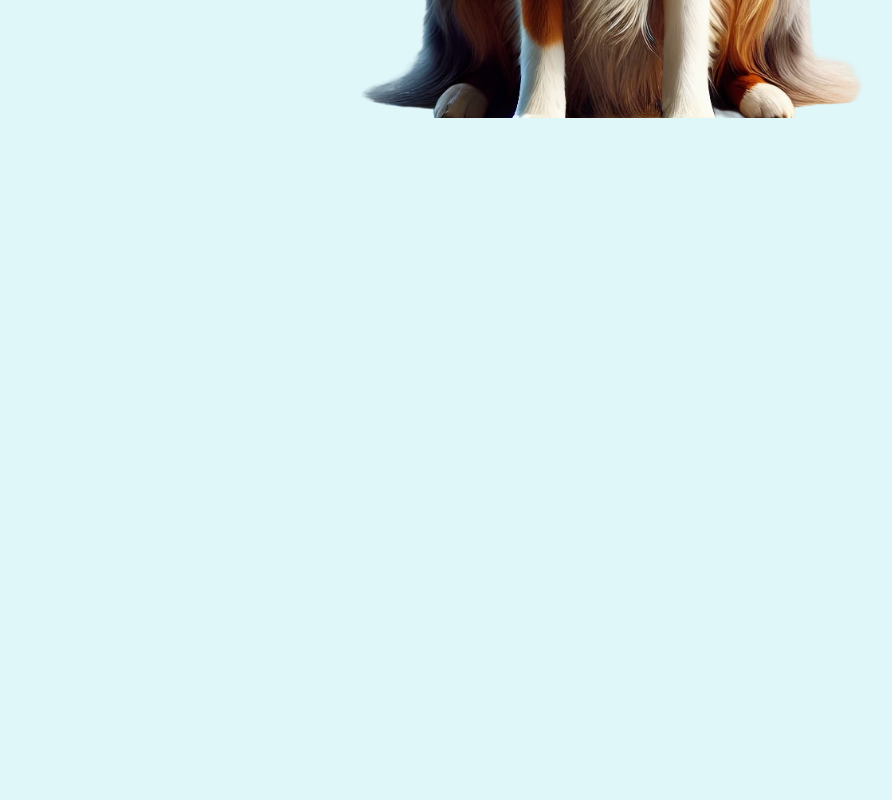
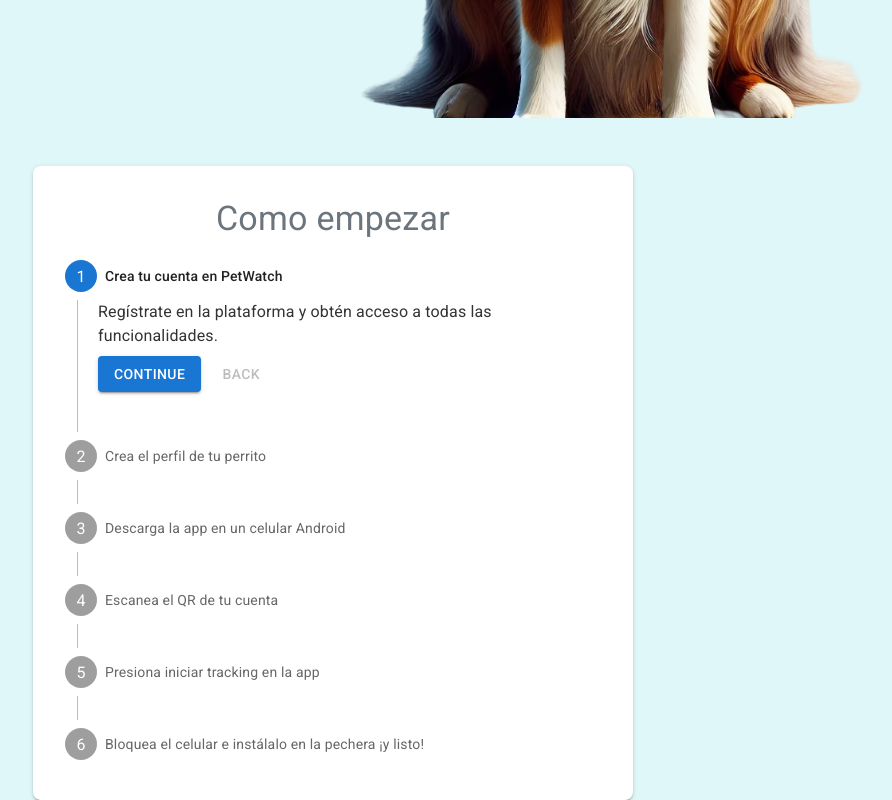
Before and after one commit to diegoavellanedat17/pet-watch-tracker, a React (Create React App) app: page / in a window 1280 px wide. Shown: the part 698-1498 px from the top of the page, without its empty margins (307-1199 px from the left). Before the commit the page ends 816 px from the top, so only its background shows below. Built offline with nearby package versions, Linux system fonts and the light colour scheme.

Commit message:
steps to the petwatch usage

```diff
--- a/package.json
+++ b/package.json
@@ -3,6 +3,9 @@
   "version": "0.1.0",
   "private": true,
   "dependencies": {
+    "@emotion/react": "^11.13.0",
+    "@emotion/styled": "^11.13.0",
+    "@mui/material": "^5.16.6",
     "@testing-library/jest-dom": "^5.17.0",
     "@testing-library/react": "^13.4.0",
     "@testing-library/user-event": "^13.5.0",
--- a/src/components/HomePage.tsx
+++ b/src/components/HomePage.tsx
@@ -1,12 +1,13 @@
 import React from "react";
 import Hero from "./Hero";
-import AboutUs from "./AboutUs";
+import Steps from "./LandingStepper";
 import "./HomePage.css";
 
 const HomePage: React.FC = () => {
   return (
     <div className="homepage-container">
       <Hero />
+      <Steps />
     </div>
   );
 };
--- /dev/null
+++ b/src/components/LandingStepper.css
@@ -0,0 +1,7 @@
+.steps-title {
+  font-family: "Poppins", sans-serif;
+  font-weight: 800;
+  margin: 0;
+  padding: 0;
+  color: #6c757d;
+}
--- /dev/null
+++ b/src/components/LandingStepper.tsx
@@ -0,0 +1,125 @@
+import React from "react";
+import Box from "@mui/material/Box";
+import Stepper from "@mui/material/Stepper";
+import Step from "@mui/material/Step";
+import StepLabel from "@mui/material/StepLabel";
+import StepContent from "@mui/material/StepContent";
+import Button from "@mui/material/Button";
+import Paper from "@mui/material/Paper";
+import Typography from "@mui/material/Typography";
+import { styled } from "@mui/system";
+import "./LandingStepper.css";
+
+const steps = [
+  {
+    label: "Crea tu cuenta en PetWatch",
+    description:
+      "Regístrate en la plataforma y obtén acceso a todas las funcionalidades.",
+  },
+  {
+    label: "Crea el perfil de tu perrito",
+    description:
+      "Añade información y fotos de tu mascota para personalizar su perfil.",
+  },
+  {
+    label: "Descarga la app en un celular Android",
+    description:
+      "Instala la aplicación en un dispositivo Android para comenzar.",
+  },
+  {
+    label: "Escanea el QR de tu cuenta",
+    description:
+      "Escanea el código QR desde la aplicación para vincular tu cuenta.",
+  },
+  {
+    label: "Presiona iniciar tracking en la app",
+    description:
+      "Inicia el seguimiento de tu mascota a través de la aplicación.",
+  },
+  {
+    label: "Bloquea el celular e instálalo en la pechera ¡y listo!",
+    description:
+      "Coloca el dispositivo en la pechera de tu mascota y comienza a rastrear.",
+  },
+];
+
+const CustomStepLabel = styled(StepLabel)({
+  "& .MuiStepIcon-root": {
+    fontSize: "2rem",
+  },
+});
+
+export default function PetWatchStepper() {
+  const [activeStep, setActiveStep] = React.useState(0);
+
+  const handleNext = () => {
+    setActiveStep((prevActiveStep) => prevActiveStep + 1);
+  };
+
+  const handleBack = () => {
+    setActiveStep((prevActiveStep) => prevActiveStep - 1);
+  };
+
+  const handleReset = () => {
+    setActiveStep(0);
+  };
+
+  return (
+    <Box
+      sx={{
+        maxWidth: 600,
+        margin: "auto",
+        backgroundColor: "#fff",
+        padding: 4,
+        borderRadius: 2,
+        boxShadow: 2,
+      }}
+      className="mt-5"
+    >
+      <Typography
+        variant="h4"
+        align="center"
+        className="steps-title"
+        gutterBottom
+      >
+        Como empezar
+      </Typography>
+      <Stepper activeStep={activeStep} orientation="vertical">
+        {steps.map((step, index) => (
+          <Step key={step.label}>
+            <CustomStepLabel>{step.label}</CustomStepLabel>
+            <StepContent>
+              <Typography>{step.description}</Typography>
+              <Box sx={{ mb: 2 }}>
+                <div>
+                  <Button
+                    variant="contained"
+                    onClick={handleNext}
+                    sx={{ mt: 1, mr: 1 }}
+                  >
+                    {index === steps.length - 1 ? "Finish" : "Continue"}
+                  </Button>
+                  <Button
+                    disabled={index === 0}
+                    onClick={handleBack}
+                    sx={{ mt: 1, mr: 1 }}
+                  >
+                    Back
+                  </Button>
+                </div>
+              </Box>
+            </StepContent>
+          </Step>
+        ))}
+      </Stepper>
+      {activeStep === steps.length && (
+        <Paper square elevation={0} sx={{ p: 3, mt: 2 }}>
+          <Typography>All steps completed - you&apos;re finished</Typography>
+          <Button onClick={handleReset} sx={{ mt: 1, mr: 1 }}>
+            Reset
+          </Button>
+        </Paper>
+      )}
+    </Box>
+  );
+}
```
Also changed, not shown: 1 other file (tests, documents, lock files or other folders).
